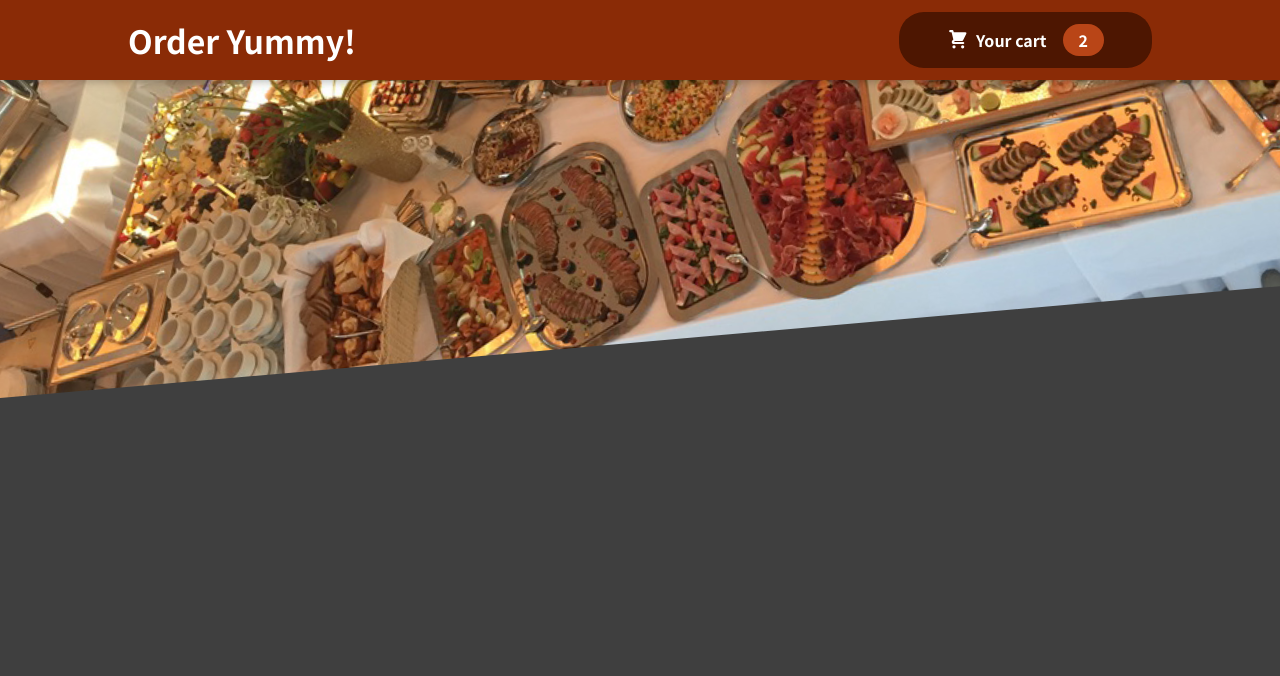
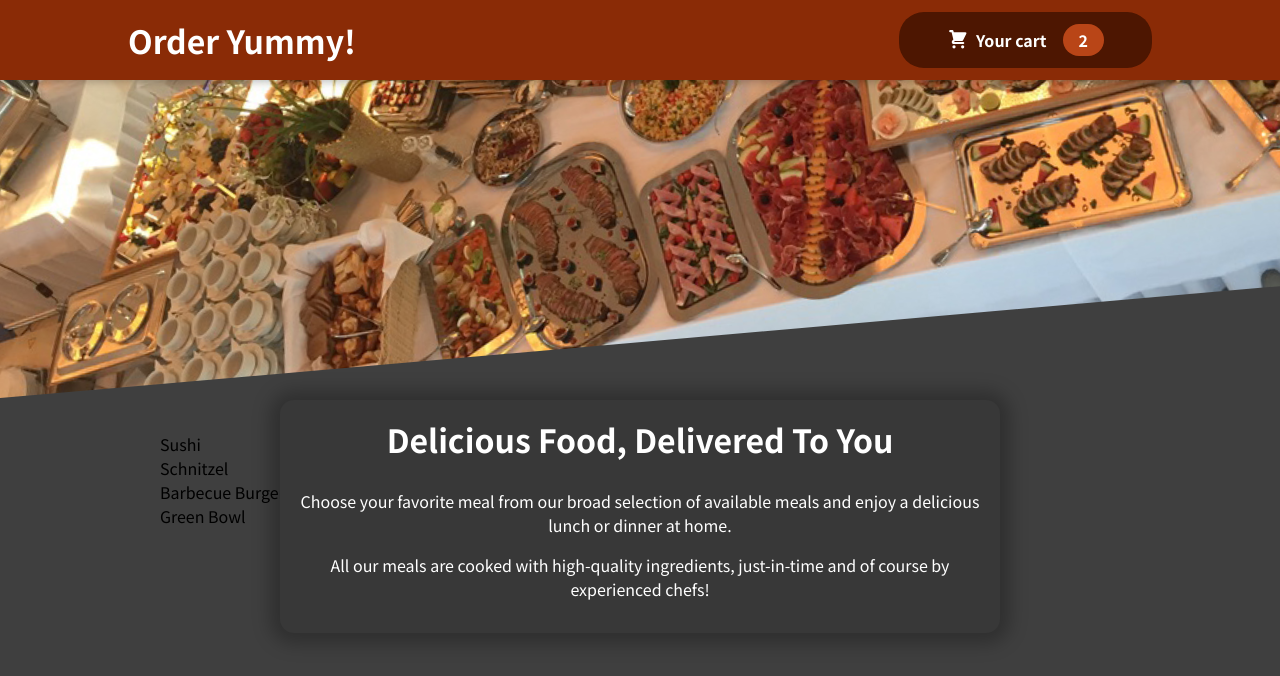
Before and after one commit to sushma-priyadharssini/order-yummy, a React (Create React App) app: page / in a window 1280 px wide. Shown: the top 676 px of the page. Built offline with nearby package versions, Linux system fonts and the light colour scheme.

Commit message:
Meal content components set up

```diff
--- a/src/App.js
+++ b/src/App.js
@@ -1,11 +1,15 @@
 import { Fragment } from 'react';
 import Header from './components/layout/header';
+import Meals from './components/meals/meals';
 
 
 function App() {
   return (
     <Fragment>
       <Header />
+      <main>
+        <Meals />
+      </main>
     </Fragment>
   );
 }
--- /dev/null
+++ b/src/components/meals/availableMeals.js
@@ -0,0 +1,43 @@
+import classes from './availableMeals.module.css';
+
+const DUMMY_MEALS = [
+    {
+      id: 'm1',
+      name: 'Sushi',
+      description: 'Finest fish and veggies',
+      price: 22.99,
+    },
+    {
+      id: 'm2',
+      name: 'Schnitzel',
+      description: 'A german specialty!',
+      price: 16.5,
+    },
+    {
+      id: 'm3',
+      name: 'Barbecue Burger',
+      description: 'American, raw, meaty',
+      price: 12.99,
+    },
+    {
+      id: 'm4',
+      name: 'Green Bowl',
+      description: 'Healthy...and green...',
+      price: 18.99,
+    },
+];
+
+const AvailableMeals = () => {
+    const mealsList = DUMMY_MEALS;
+    return (
+        <section className={classes.meals}>
+            <ul>
+                {mealsList.map(meal => (
+                    <li>{meal.name}</li>
+                ))}
+            </ul>
+        </section>
+    )
+}
+
+export default AvailableMeals;
--- /dev/null
+++ b/src/components/meals/availableMeals.module.css
@@ -0,0 +1,25 @@
+
+.meals {
+    max-width: 60rem;
+    width: 90%;
+    margin: 2rem auto;
+    animation: meals-appear 1s ease-out forwards;
+}
+
+.meals ul {
+    list-style: none;
+    margin: 0;
+    padding: 0;
+}
+
+@keyframes meals-appear {
+    from {
+      opacity: 0;
+      transform: translateY(3rem);
+    }
+
+    to {
+      opacity: 1;
+      transform: translateY(0);
+    }
+}
--- /dev/null
+++ b/src/components/meals/mealSummary.js
@@ -0,0 +1,19 @@
+import classes from './mealsSummary.module.css';
+
+const MealsSummary = () => {
+  return (
+    <section className={classes.summary}>
+      <h2>Delicious Food, Delivered To You</h2>
+      <p>
+        Choose your favorite meal from our broad selection of available meals
+        and enjoy a delicious lunch or dinner at home.
+      </p>
+      <p>
+        All our meals are cooked with high-quality ingredients, just-in-time and
+        of course by experienced chefs!
+      </p>
+    </section>
+  );
+};
+
+export default MealsSummary;
--- /dev/null
+++ b/src/components/meals/meals.js
@@ -0,0 +1,15 @@
+import { Fragment } from "react"
+import AvailableMeals from "./availableMeals"
+import MealsSummary from "./mealSummary"
+
+
+const Meals = () => {
+    return (
+        <Fragment>
+            <AvailableMeals />
+            <MealsSummary />
+        </Fragment>
+    )
+}
+
+export default Meals;
--- /dev/null
+++ b/src/components/meals/mealsSummary.module.css
@@ -0,0 +1,18 @@
+.summary {
+    text-align: center;
+    max-width: 45rem;
+    width: 90%;
+    margin: auto;
+    margin-top: -10rem;
+    position: relative;
+    background-color: #383838;
+    color: white;
+    border-radius: 14px;
+    padding: 1rem;
+    box-shadow: 0 1px 18px 10px rgba(0, 0, 0, 0.25);
+}
+
+.summary h2 {
+    font-size: 2rem;
+    margin-top: 0;
+}
```
Also changed, not shown: src/components/meals/meals.module.css (added).
